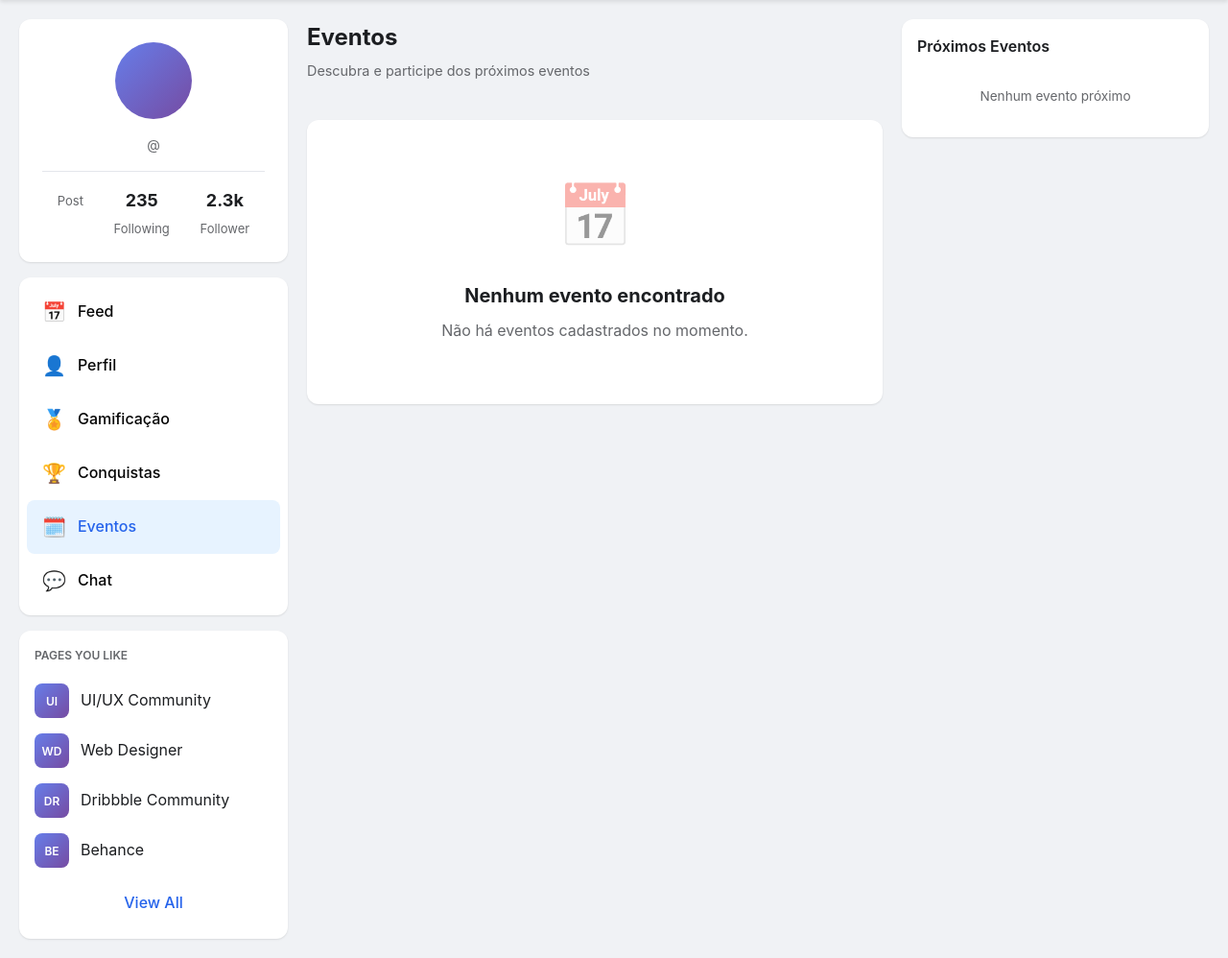
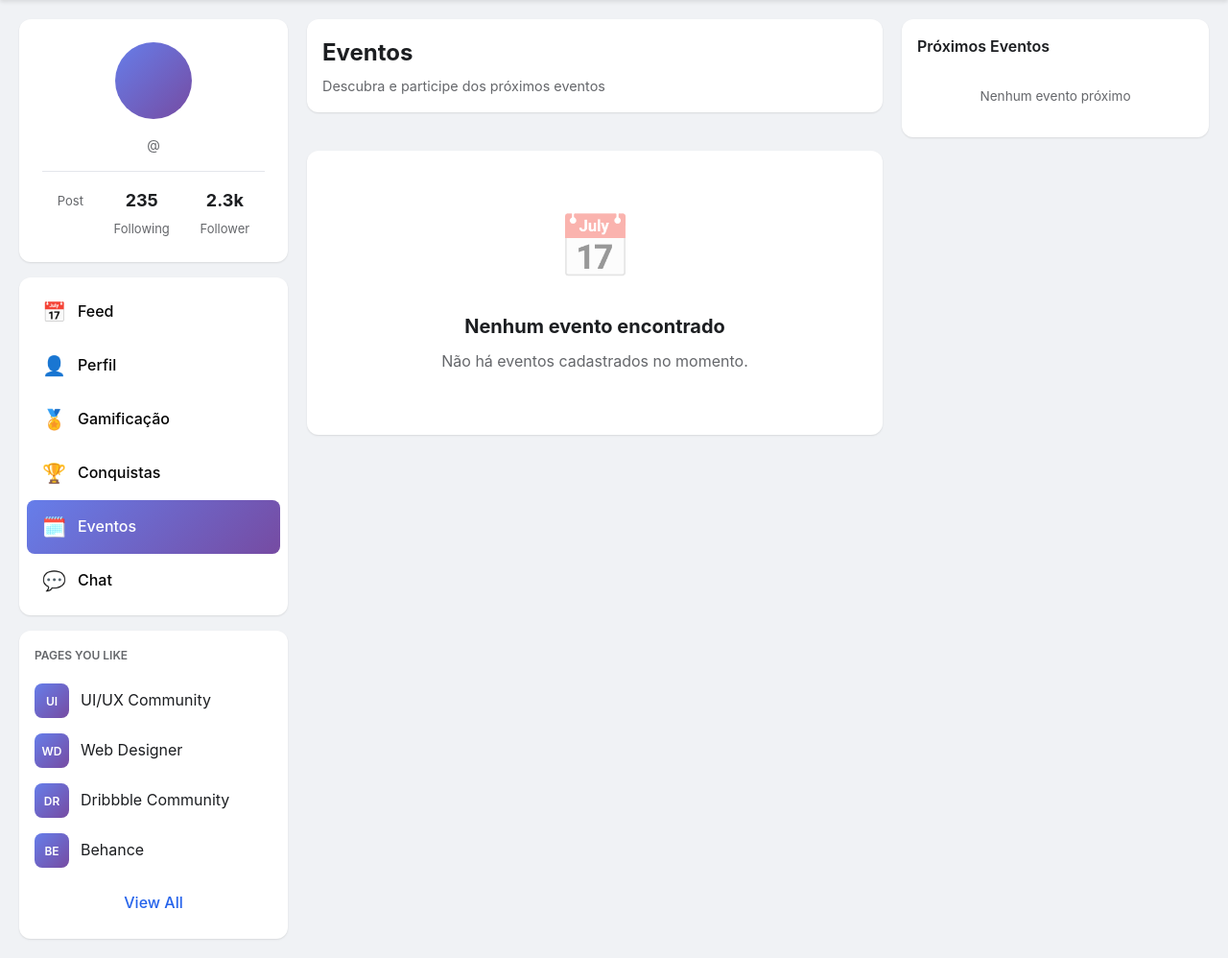
Before and after one commit to cDorth/responsividadeF, a Django app: template eventos/templates/eventos/index.html in a window 1280 px wide. Shown: the part 64-1062 px from the top of the page at 96% size. Run offline with Django 5.2, Linux system fonts and the light colour scheme; the template is opened without the code that fills it, so the values that code supplies are empty.

Commit message:
Assistant checkpoint: Adicionar menu lateral de eventos igual ao feed
Assistant generated file changes:
- eventos/templates/eventos/index.html: Adicionar menu lateral igual ao do feed
Adicionar menu lateral igual ao do feed
Fechar divs do layout com sidebar
- eventos/static/eventos/css/eventos.css: Atualizar CSS para menu lateral em tons de azul, Ajustar layout da grid de eventos, Ajustar responsividade com sidebar

---

User prompt:

quero que deixe o menu lateral de eventos image_1763769248311.png exatamente igual é o menu lateral do feed image_1763769235028.png, garantindo esteja exatamete igual, tem que deixar o menu lateral de eventos igual a esta imagem, fundo e cor em tons de azul download_1763769403980.png

Replit-Commit-Author: Assistant
Replit-Commit-Session-Id: a125c0fd-7631-4aac-817b-64fa8026a8b8
Replit-Commit-Event-Id: 05e52c4f-2b04-4328-b716-b1c3629fe391

```diff
--- a/eventos/static/eventos/css/eventos.css
+++ b/eventos/static/eventos/css/eventos.css
@@ -17,12 +17,31 @@ body {
     margin: 0 auto;
 }
 
+/* Sidebar Menu Customization for Events */
+.sidebar-menu .menu-item.active {
+    background: linear-gradient(135deg, #667eea 0%, #764ba2 100%);
+    color: white;
+}
+
+.sidebar-menu .menu-item.active .icon {
+    filter: brightness(1.2);
+}
+
+/* Events Container Wrapper */
+.feed-center {
+    max-width: 100%;
+}
+
 /* Events Header */
 .events-header {
     display: flex;
     justify-content: space-between;
     align-items: center;
     margin-bottom: 1.5rem;
+    background: white;
+    padding: 1rem;
+    border-radius: 12px;
+    box-shadow: 0 1px 2px rgba(0, 0, 0, 0.1);
 }
 
 .events-title h2 {
@@ -476,6 +495,15 @@ body {
 
 /* Responsive Design */
 @media (max-width: 1200px) {
+    .main-content {
+        grid-template-columns: 1fr;
+    }
+
+    .sidebar-left,
+    .sidebar-right {
+        display: none;
+    }
+
     .events-grid {
         grid-template-columns: repeat(auto-fill, minmax(280px, 1fr));
     }
--- a/eventos/templates/eventos/index.html
+++ b/eventos/templates/eventos/index.html
@@ -1,4 +1,3 @@
-
 {% load static %}
 <!DOCTYPE html>
 <html lang="pt-BR">
```
